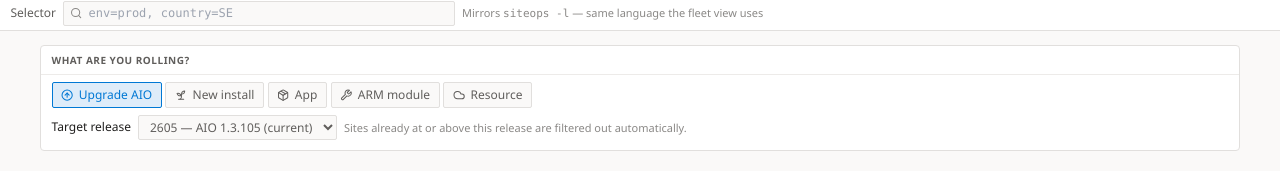
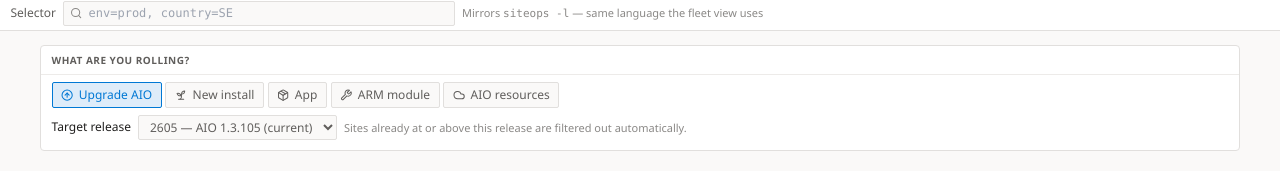
Before and after one commit to shkalavala/aio-launchpad, a Next.js app: page /rollout in a window 1280 px wide. Shown: the part 204-375 px from the top of the page. Built offline with nearby package versions, Linux system fonts and the light colour scheme.

Commit message:
Rename rollout kind label to 'AIO resources' across picker, command bar, rollout page, history

```diff
--- a/app/resources/page.tsx
+++ b/app/resources/page.tsx
@@ -269,8 +269,8 @@ function ResourcesPageInner() {
             }}
             title={
               selectedCount === 0
-                ? "Select one or more resources to roll out"
-                : `Roll the git state of ${selectedCount} resource${selectedCount === 1 ? "" : "s"} out to selected sites, in rings`
+                ? "Select one or more AIO resources to roll out"
+                : `Roll the git state of ${selectedCount} AIO resource${selectedCount === 1 ? "" : "s"} out to selected sites, in rings`
             }
           >
             <Rocket className="h-3.5 w-3.5" />
--- a/app/rollout/page.tsx
+++ b/app/rollout/page.tsx
@@ -253,9 +253,9 @@ function RolloutPageInner() {
     }
     if (rolloutKind === "resource") {
       const n = rolloutResourceIds.length;
-      const label = n === 0 ? "Re-apply resources" : `Re-apply ${n} resource${n === 1 ? "" : "s"}`;
+      const label = n === 0 ? "Re-apply AIO resources" : `Re-apply ${n} AIO resource${n === 1 ? "" : "s"}`;
       return {
-        pageTitle: n === 0 ? "Re-apply resources from git" : `${label} from git`,
+        pageTitle: n === 0 ? "Re-apply AIO resources from git" : `${label} from git`,
         pageSubtitle:
           "Re-applies the canonical git state for the selected AIO resources to every targeted site. Same ring/gate/verify pipeline as an AIO upgrade — sites stay live, drift is reconciled in batches.",
         changeLabel: label,
--- a/components/upgrade/RecentRollouts.tsx
+++ b/components/upgrade/RecentRollouts.tsx
@@ -93,7 +93,7 @@ function describeTarget(r: RolloutRecord): string {
     case "arm":
       return r.armName ?? "ARM module";
     case "resource":
-      return r.resourceLabel ?? "Resource re-apply";
+      return r.resourceLabel ?? "AIO resource re-apply";
   }
 }
 
@@ -102,7 +102,7 @@ const KIND_LABEL: Record<RolloutKind, string> = {
   install: "install",
   app: "app",
   arm: "module",
-  resource: "resource",
+  resource: "aio resource",
 };
 
 function KindChip({ kind }: { kind: RolloutKind }) {
--- a/components/upgrade/RolloutKindPicker.tsx
+++ b/components/upgrade/RolloutKindPicker.tsx
@@ -65,7 +65,7 @@ export function RolloutKindPicker({ locked }: Props) {
     },
     {
       id: "resource",
-      label: "Resource",
+      label: "AIO resources",
       icon: Cloud,
       hint: "Re-apply git state for selected AIO resources (Dataflows, Assets, Endpoints…) across sites",
     },
@@ -214,7 +214,7 @@ export function RolloutKindPicker({ locked }: Props) {
             ) : (
               <>
                 <span className="inline-flex items-center gap-1 rounded-sm border border-accent bg-accent-subtle px-2 py-0.5 text-[12px] font-medium text-accent">
-                  {resourceIds.length} resource{resourceIds.length === 1 ? "" : "s"} selected
+                  {resourceIds.length} AIO resource{resourceIds.length === 1 ? "" : "s"} selected
                 </span>
                 <button
                   type="button"
--- a/components/upgrade/UpgradeCommandBar.tsx
+++ b/components/upgrade/UpgradeCommandBar.tsx
@@ -85,10 +85,10 @@ export function UpgradeCommandBar({ targetCount, releaseSnapshotForSelected }: P
     if (rolloutKind === "resource") {
       const n = rolloutResourceIds.length;
       return {
-        ctaLabel: n === 0 ? "Re-apply resources" : `Re-apply ${n} resource${n === 1 ? "" : "s"}`,
+        ctaLabel: n === 0 ? "Re-apply AIO resources" : `Re-apply ${n} AIO resource${n === 1 ? "" : "s"}`,
         ctaIcon: Cloud,
         payloadOk: n > 0,
-        payloadHint: "Select resources on /resources first",
+        payloadHint: "Select AIO resources on /resources first",
       };
     }
     return {
--- a/store/useAppStore.ts
+++ b/store/useAppStore.ts
@@ -610,7 +610,7 @@ function buildSessionRecord(
   }
   if (s.rolloutKind === "resource") {
     const n = s.rolloutResourceIds.length;
-    return { ...base, kind: "resource", resourceLabel: `${n} resource${n === 1 ? "" : "s"} re-applied from git` };
+    return { ...base, kind: "resource", resourceLabel: `${n} AIO resource${n === 1 ? "" : "s"} re-applied from git` };
   }
   if (s.rolloutKind === "install") {
     return { ...base, kind: "install", releaseId: s.targetReleaseId ?? undefined };
```
